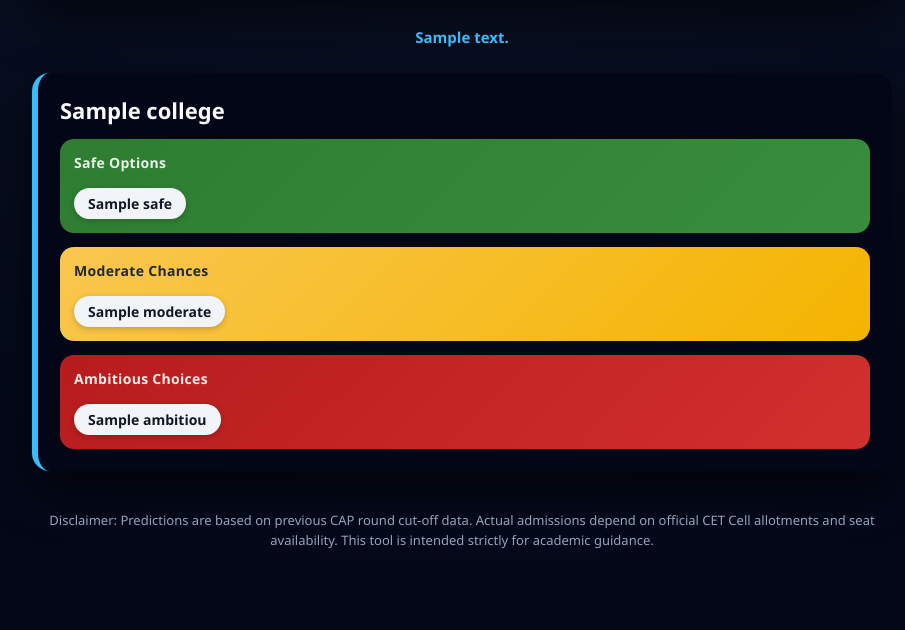
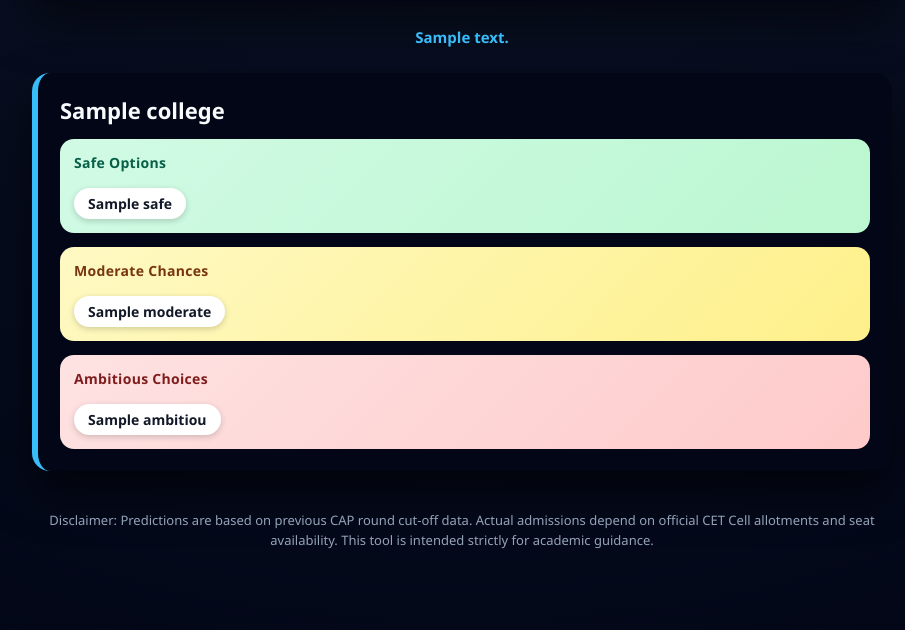
Before and after one commit to AshwinDate/mhtcetcollegepredictor, a Flask app: template templates/index.html in a window 1280 px wide. Shown: the part 656-1286 px from the top of the page, without its empty margins (178-1083 px from the left). Run offline with Flask 3, Linux system fonts and the light colour scheme; the template is opened without the code that fills it: most values are stand-ins (such as "Sample title", 1, 10 or a date in 2020).

Commit message:
UI: switch to light pastel green/yellow

```diff
--- a/static/style.css
+++ b/static/style.css
@@ -167,31 +167,31 @@ h1 {
     letter-spacing: 0.3px;
 }
 
-/* SAFE – muted green */
+/* SAFE – light green (soft) */
 .group.safe {
-    background: linear-gradient(135deg, #2e7d32, #388e3c);
+    background: linear-gradient(135deg, #d1fae5, #bbf7d0);
 }
 
 .group.safe strong {
-    color: #e8f5e9;
+    color: #065f46;
 }
 
-/* MODERATE – muted yellow */
+/* MODERATE – light yellow (soft) */
 .group.moderate {
-    background: linear-gradient(135deg, #f9c74f, #f4b400);
+    background: linear-gradient(135deg, #fef9c3, #fef08a);
 }
 
 .group.moderate strong {
-    color: #1f2937;
+    color: #78350f;
 }
 
-/* AMBITIOUS – muted red */
+/* AMBITIOUS – light red (soft) */
 .group.ambitious {
-    background: linear-gradient(135deg, #b71c1c, #d32f2f);
+    background: linear-gradient(135deg, #fee2e2, #fecaca);
 }
 
 .group.ambitious strong {
-    color: #fdecea;
+    color: #7f1d1d;
 }
 
 /* =========================
@@ -204,9 +204,9 @@ h1 {
     border-radius: 999px;
     font-size: 14px;
     font-weight: 600;
-    background: #f1f5f9;
+    background: #ffffff;
     color: #111827; /* BLACK TEXT */
-    box-shadow: 0 2px 6px rgba(0,0,0,0.2);
+    box-shadow: 0 2px 6px rgba(0,0,0,0.18);
 }
 
 /* =========================
```
